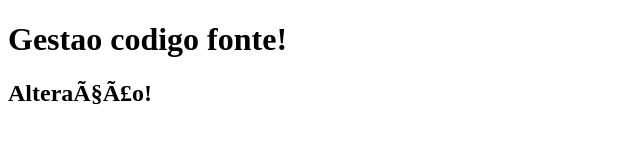
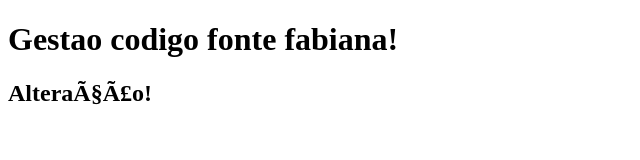
Before and after one commit to DLRoque/SCM, a plain HTML site: page index.html in a window 1280 px wide. Shown: the whole page, without its empty margins (0-640 px from the left). Drawn offline with Linux system fonts and the light colour scheme.

Commit message:
Update index.html

```diff
--- a/index.html
+++ b/index.html
@@ -7,7 +7,7 @@
         <title>SCM</title>
     </head>
     <body>
-        <h1>Gestao codigo fonte!</h1>
+        <h1>Gestao codigo fonte fabiana!</h1>
         <h2>Alteração!</h2>
 
     </body>
```
